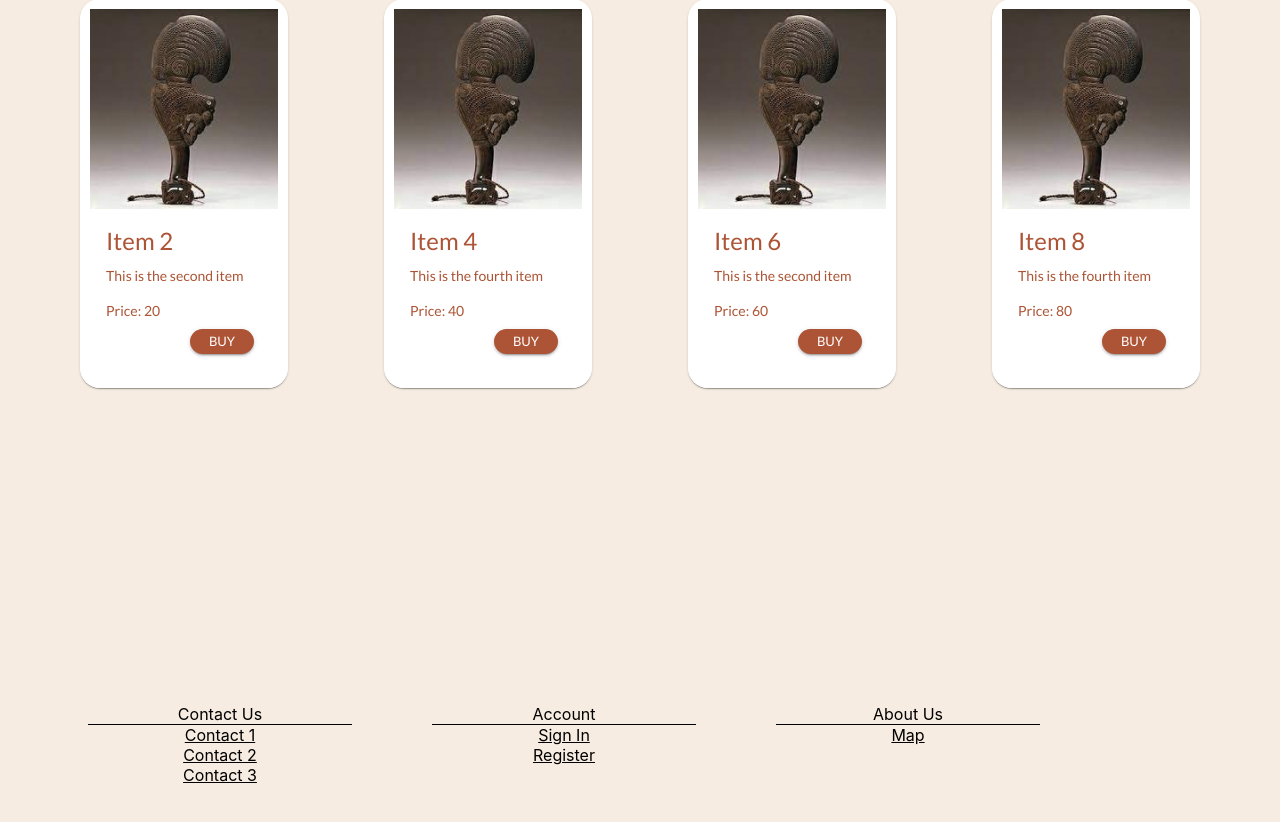
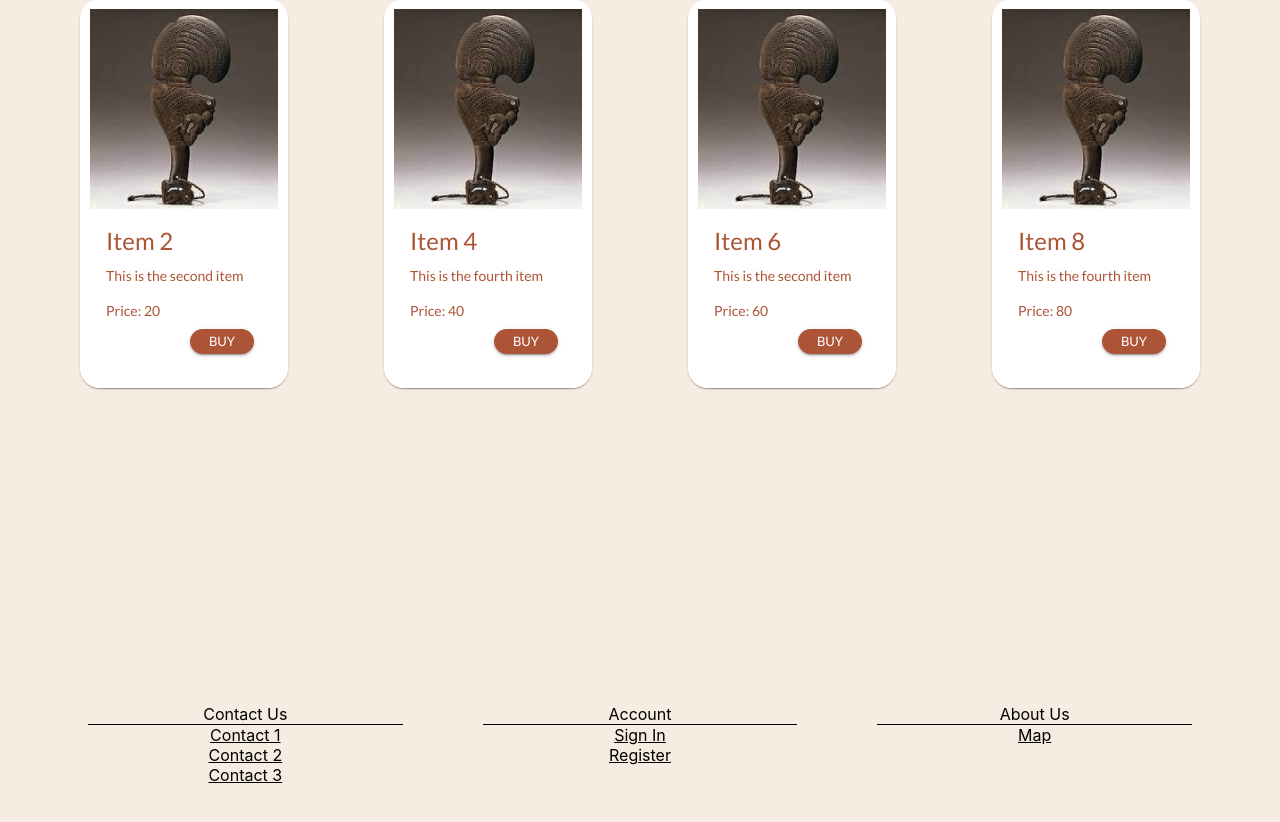
Before and after one commit to maxventer00/mapuche-art-school, a React (Create React App) app: page /marketplace in a window 1280 px wide. Shown: the part 1416-2238 px from the top of the page. Built offline with nearby package versions, Linux system fonts and the light colour scheme; a web font is replaced by a local one.

Commit message:
Update footer.tsx
Centered footer with 100% max width

```diff
--- a/src/containers/Shared/footer.tsx
+++ b/src/containers/Shared/footer.tsx
@@ -5,7 +5,7 @@ import { Container, Link, Grid, Box } from "@mui/material";
 
 export default function Footer() {
     return <footer>
-        <Box bgcolor="fff" maxWidth={1000}>
+        <Box bgcolor="fff" maxWidth={"100%"}>
             <Container maxWidth="lg">
                 <Grid container spacing={10}>
                     <Grid item xs={12} sm={4}>
@@ -31,12 +31,12 @@ export default function Footer() {
                         <Box borderBottom={1}>
                             Account</Box>
                         <Box>
-                            <Link href="/" color="inherit">
+                            <Link href="/login" color="inherit">
                                 Sign In
                             </Link>
                         </Box>
                         <Box>
-                            <Link href="/" color="inherit">
+                            <Link href="/signup" color="inherit">
                                 Register
                             </Link>
                         </Box>
```
